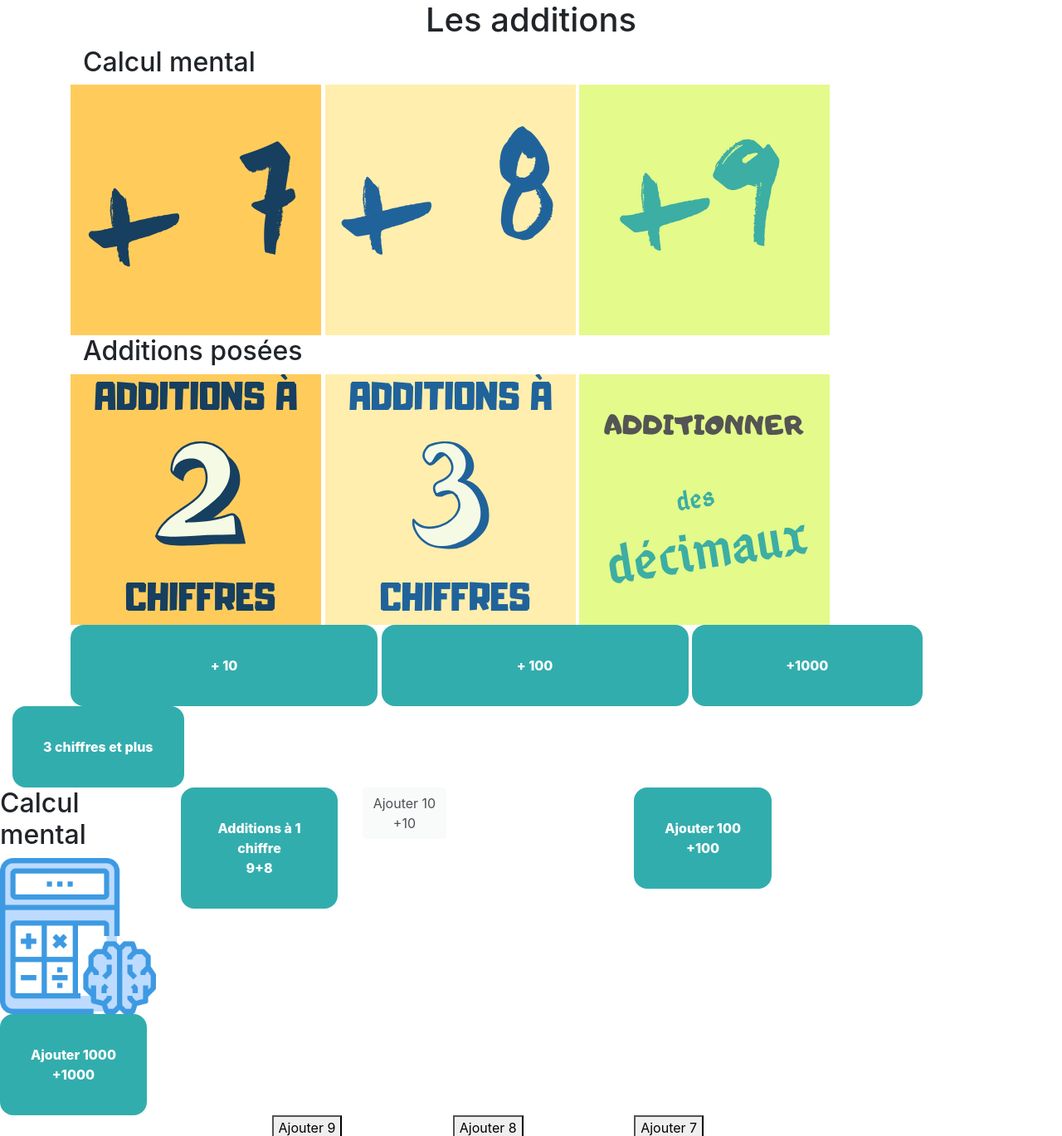
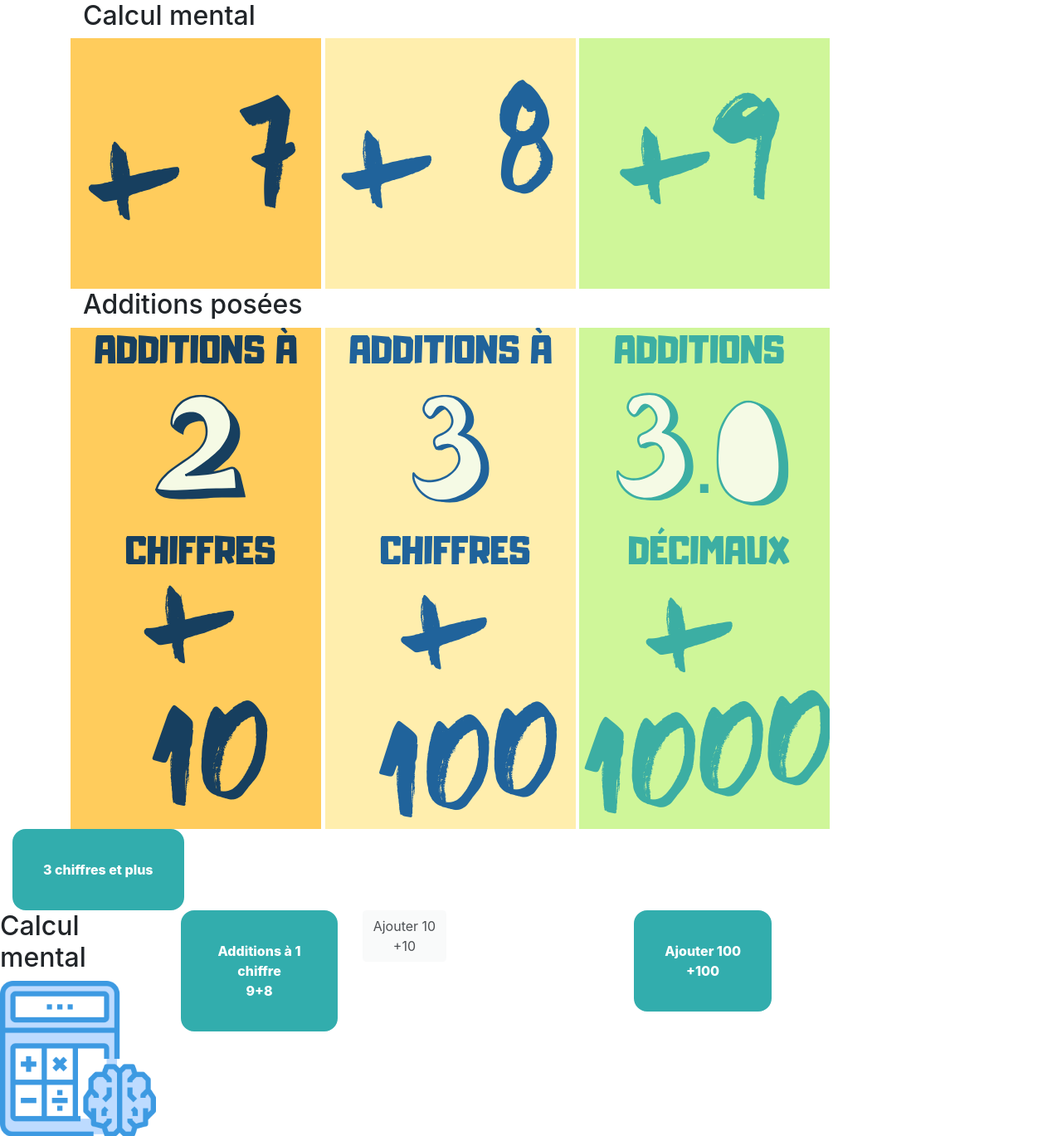
Before and after one commit to vcoquinot/jerevise, a PHP site: page /jerevise/addition.php in a window 1280 px wide. Shown: the top 1369 px of the page at 83% size. Run offline with PHP 8.4, Linux system fonts and the light colour scheme.

Commit message:
finalized layout additions

```diff
--- a/addition.php
+++ b/addition.php
@@ -25,9 +25,6 @@
 
   <body>
        <section id="accueil">
-      <header class="row justify-content-center">
-        <h1>Les additions</h1>
-      </header>
          <div class="container">
           <div class="row">
             <div class="col-lg-6 col-md-3 col-6">
@@ -56,9 +53,9 @@
           </div>
           <div class="row">
             <div class="col-lg-12">
-              <a href="addition_dix.php"><button class="addition  col-lg-4">+ 10</button></a>
-              <a href="addition_cent.php"><button class="addition col-lg-4">+ 100</button></a>
-            <a href="addition_mille.php"><button class="addition col-lg-3">+1000</button></a>
+              <a href="addition_dix.php"><img src=assets/img/add10.png alt="add 10"></img></a>
+              <a href="addition_cent.php"><img src=assets/img/add100.png alt="add 100"></img></a>
+            <a href="addition_mille.php"><img src=assets/img/add1000.png alt="add 1000"></img></a>
             </div>
           </div>
 
```
Also changed, not shown: assets/img/add10.png (added), assets/img/add100.png (added), assets/img/add1000.png (added), assets/img/add9.png, assets/img/add_decimals.png.
